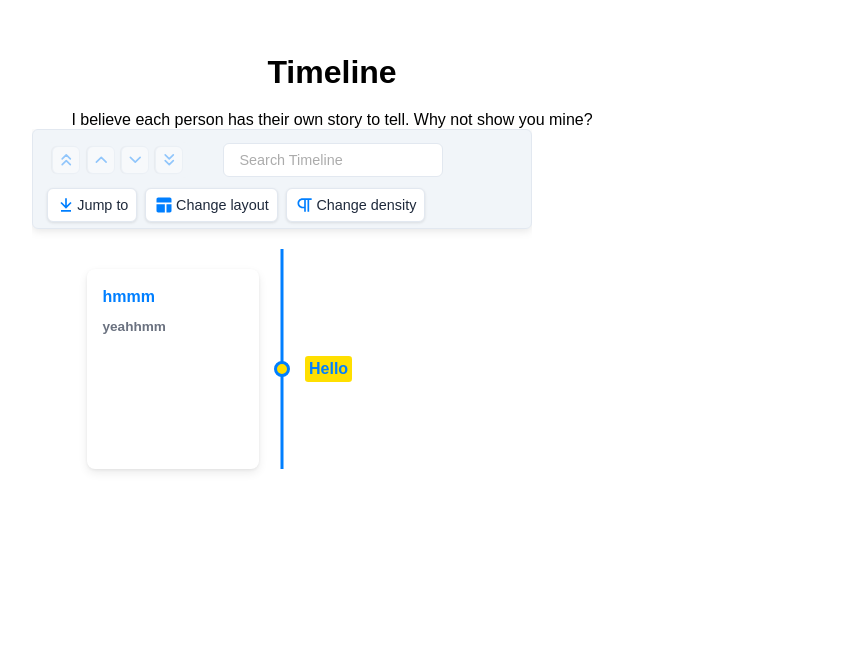
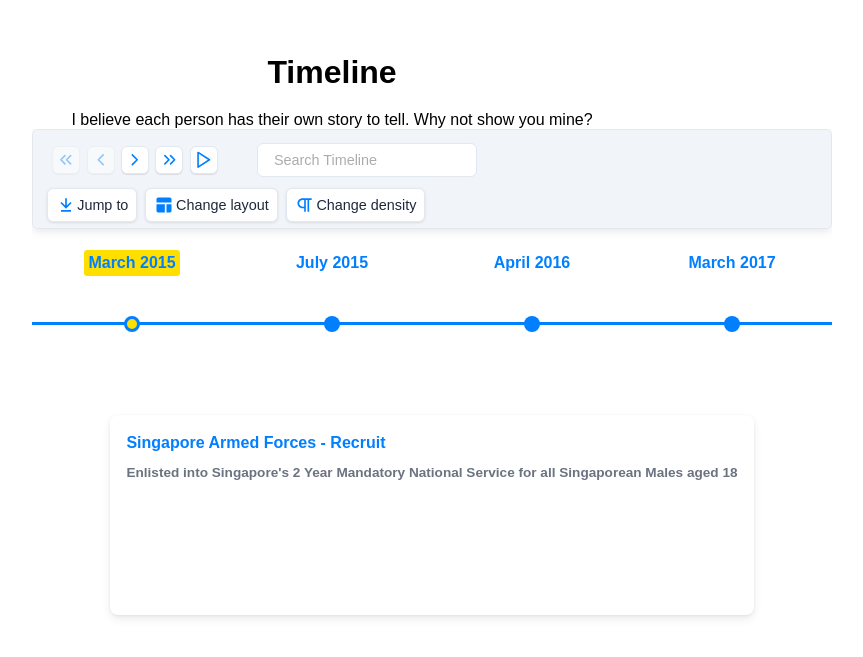
Before and after one commit to Jeevz10/Jeevz10.github.io, a React (Create React App) app in the folder my-website/: page / in a window 1280 px wide. Shown: the part 1510-2167 px from the top of the page, without its empty margins (308-1171 px from the left). Built offline with nearby package versions, Linux system fonts and the light colour scheme; a web font is replaced by a local one.

Commit message:
added preliminary data

```diff
--- a/my-website/src/components/ProfileSection/index.js
+++ b/my-website/src/components/ProfileSection/index.js
@@ -22,6 +22,7 @@
 
 import image from '../../images/jeevan_passport.jpg';
 import { Chrono } from 'react-chrono';
+import { TimelineData } from '../../data/ProfileSection/TimelineData';
 
 const ProfileSection = ({factsData}) => {
     return (
@@ -77,8 +78,8 @@
                     {/* <Timeline>
                     <Chrono mode="VERTICAL_ALTERNATING" />
                     </Timeline> */}
-                    <div style={{width: '500px', height: '950px'}}>
-                        <Chrono mode='VERTICAL_ALTERNATING' items={items} />
+                    <div style={{width: '800px', height: '950px'}}>
+                        <Chrono mode='HORIZONTAL' items={TimelineData} slideShow={true} onRestartSlideshow={true} slideItemDuration={4500}/>
                     </div>
                 </TimelineLayer>
             </ProfileWrapper>
@@ -88,7 +89,7 @@
 }
 
 const items = [{
-    title: 'Hello',
+    title: `Hello`,
     cardTitle: 'hmmm',
     cardSubtitle: 'yeahhmm'
 }];
--- /dev/null
+++ b/my-website/src/data/ProfileSection/TimelineData.js
@@ -0,0 +1,48 @@
+export const TimelineData = [
+    {
+        title: `March 2015`,
+        cardTitle: `Singapore Armed Forces - Recruit`,
+        cardSubtitle: `Enlisted into Singapore's 2 Year Mandatory National Service for all Singaporean Males aged 18`,
+    },
+    {
+        title: `July 2015`,
+        cardTitle: `Singapore Armed Forces - Officer Cadet`,
+        cardSubtitle: `Excelled in Basic Miliary School (BMT) that I was chosen to train at Officer Cadet School, Singapore's most prestigous Army instituion`,
+    },
+    {
+        title: 'April 2016',
+        cardTitle: `Singapore Armed Forces - 2nd Lieutanant`,
+        cardSubtitle: `Commissioned as a 2nd Lieutanant and was chosen to train newly enlisted recruits at BMT`,
+    },
+    {
+        title: `March 2017`,
+        cardTitle: `Completed National Service`,
+        cardSubtitle: `Trained over 1000 recruits at BMT. I was fortunate to be granted early promotion to first lieutanant`,
+    },
+    {
+        title: `August 2017`,
+        cardTitle: `Matriculated into National University of Singapore's (NUS) Computer Engineering Degree`,
+        cardSubtitle: `Back in 2015, upon receiving my results, I began applying for universities. I had a simple question - How do computers work?
+        I recognised the trend towards technology. I decided to immerse myself in the world of software and hardware.`,
+    },
+    {
+        title: `July 2019`,
+        cardTitle: `NUS Overseas College - New York`,
+        cardSubtitle: `In this prestiguous 1-year technoprenuership program, I was able to live in New York City, work in a startup and take courses in New York University (NYU)`,
+    },
+    {
+        title: `August 2019`,
+        cardTitle: `Backend Engineer Intern at Alloy`,
+        cardSubtitle: `Alloy was a Fintech SaaS startup that focused on providing Know-Your-Customer / Anti-Money Laundering APIs.`,
+    },
+    {
+        title: `March 2020`,
+        cardTitle: `Remote Work from Singapore`,
+        cardSubtitle: `COVID-19 struck.`
+    },
+    {
+        title: `August 2020`,
+        cardTitle: ``,
+        cardSubtitle: ``,
+    }
+]
```
Also changed, not shown: 1 other file (tests, documents, lock files or other folders).
